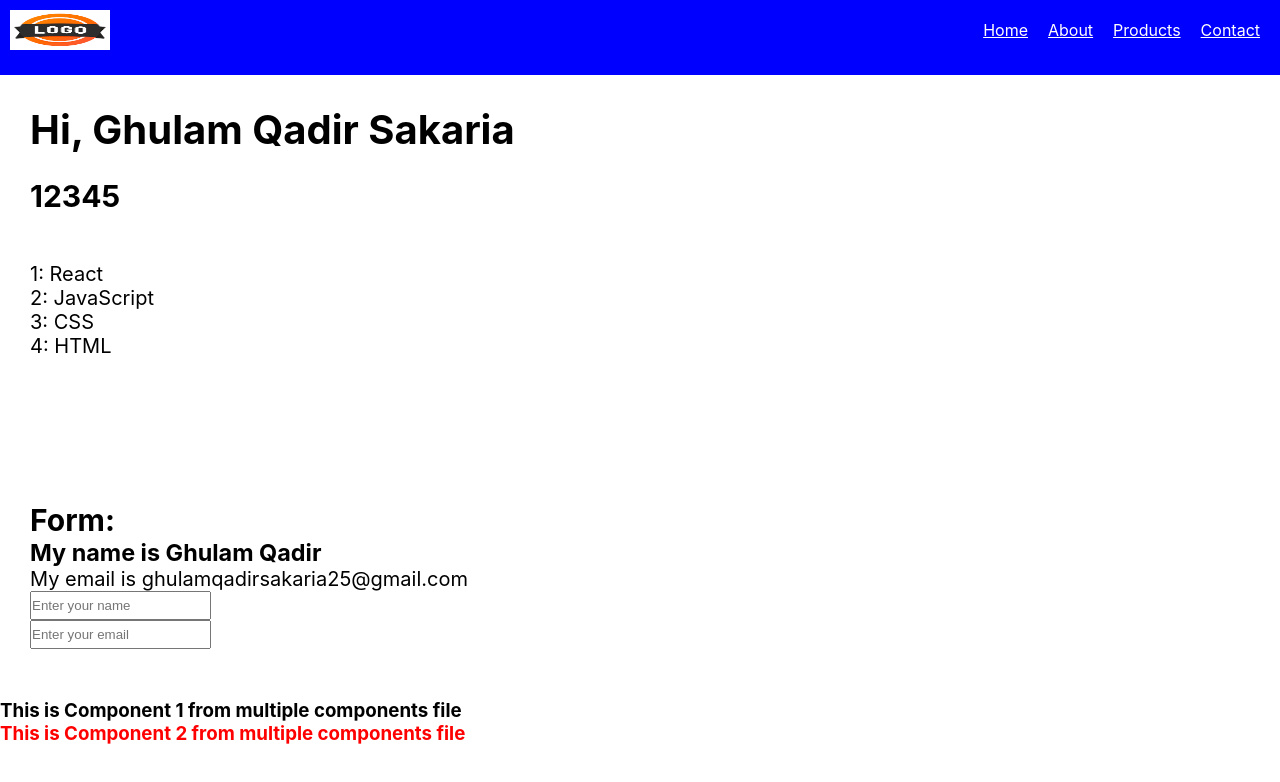
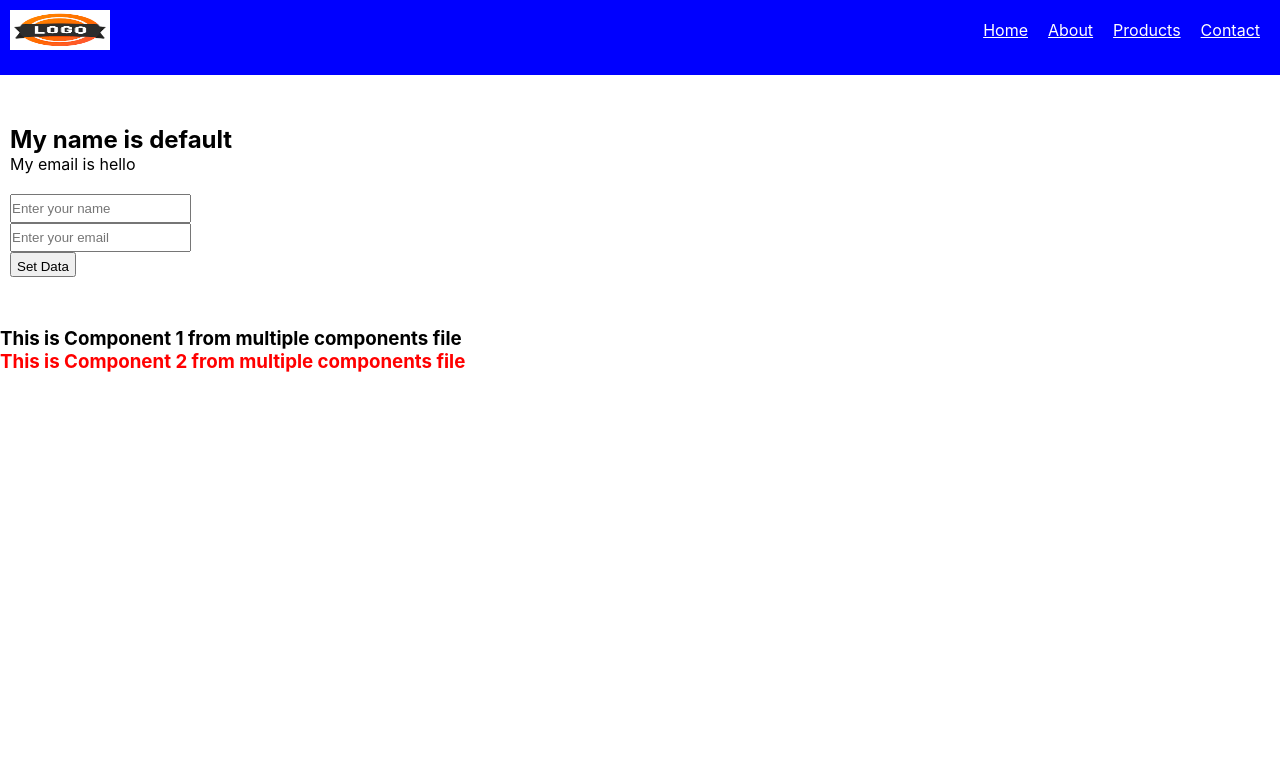
Before and after one commit to GhulamQadir/React-practise, a React (Create React App) app: page / in a window 1280 px wide. Shown: the top 782 px of the page. Built offline with nearby package versions, Linux system fonts and the light colour scheme.

Commit message:
form added

```diff
--- a/src/App.js
+++ b/src/App.js
@@ -2,6 +2,7 @@ import React, { Component } from 'react';
 import Header from './Components/Navbar/navbar';
 import MainComponent from './Components/MainComponent/main-component';
 import { Comp1, Comp2 } from './Components/multiple_components/multiple-components'
+import Form from './form/form';
 
 class App extends Component {
   render() {
@@ -13,7 +14,8 @@ class App extends Component {
 
 
         {/* Rendering Main-Component from external file */}
-        <MainComponent />
+        {/* <MainComponent /> */}
+        <Form />
 
         <br />
         <br />
--- /dev/null
+++ b/src/form/form.js
@@ -0,0 +1,60 @@
+import React, { Component } from "react";
+
+
+
+class Form extends Component {
+
+    constructor() {
+        super()
+        this.state = {
+            inputValues: {
+                name: "myName",
+                email: "myEmail"
+            },
+            headingValues: {
+                name: "default",
+                email: "hello"
+            }
+        }
+    }
+
+
+    updateInputValue = (e) => {
+        this.setState({
+            inputValues: {
+                ...this.state.inputValues,
+                [e.target.name]: e.target.value
+            }
+        })
+    }
+
+    setData = (e) => {
+        e.preventDefault()
+        this.setState({
+            headingValues: {
+                name: this.state.inputValues.name,
+                email: this.state.inputValues.email
+            }
+        })
+    }
+    render() {
+        return (
+            <div style={{ margin: 10 }}>
+                <br />
+                <br />
+                <h2>My name is {this.state.headingValues.name}</h2>
+                <p>My email is {this.state.headingValues.email}</p>
+                <br />
+                <form onSubmit={(e) => this.setData(e)}>
+                    <input name="name" onChange={(e) => this.updateInputValue(e)} type="text" placeholder="Enter your name" />
+                    <br />
+                    <input name="email" onChange={(e) => this.updateInputValue(e)} type="text" placeholder="Enter your email" />
+                    <br />
+                    <button onClick={(e) => this.setData(e)}>Set Data</button>
+                </form>
+            </div>
+        )
+    }
+}
+
+export default Form;
```
